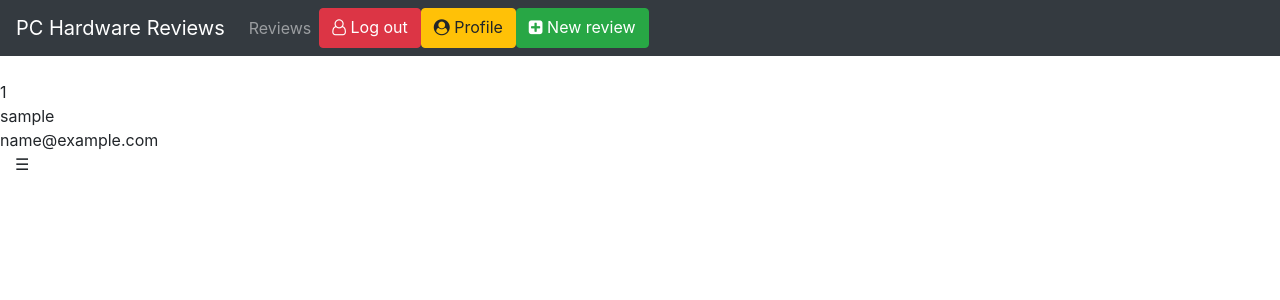
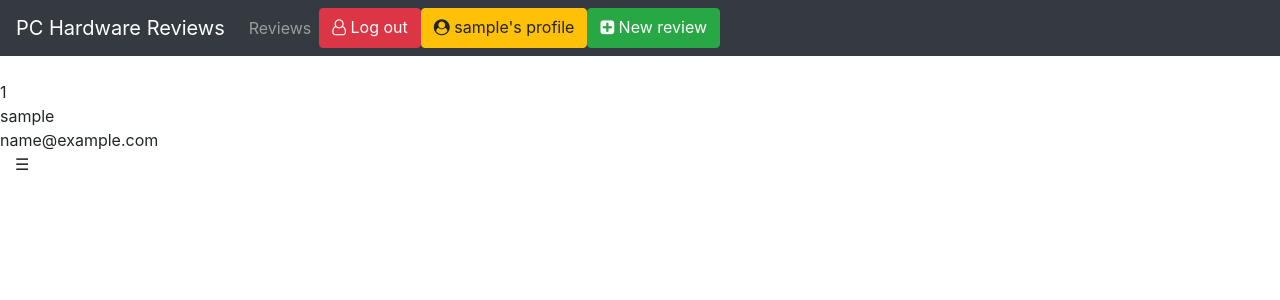
Before and after one commit to andrewsui/tgc07-project03, a Flask app: page /categories in a window 1280 px wide. Shown: the top 300 px of the page. Run offline with Flask 2, Linux system fonts and the light colour scheme; the visitor is signed in with stand-in values (Sample User, id 1); data that the repository does not hold is empty; some libraries are stand-ins or nearby versions.

Commit message:
Add username to profile button link

```diff
--- a/templates/base-template.html
+++ b/templates/base-template.html
@@ -53,7 +53,7 @@
                     <a href="{{ url_for('login') }}" class="btn btn-primary"><i class="fa fa-user" aria-hidden="true"></i> Log in</a>
                 {% else %}
                     <a href="{{ url_for('logout') }}" class="btn btn-danger"><i class="fa fa-user-o" aria-hidden="true"></i> Log out</a>
-                    <a href="{{ url_for('update_user', user_id=current_user._id) }}" class="btn btn-warning"><i class="fa fa-user-circle" aria-hidden="true"></i> Profile</a>
+                    <a href="{{ url_for('update_user', user_id=current_user._id) }}" class="btn btn-warning"><i class="fa fa-user-circle" aria-hidden="true"></i> {{ current_user.username }}'s profile</a>
                     <a href="{{ url_for('create_thread') }}" class="btn btn-success"><i class="fa fa-plus-square" aria-hidden="true"></i> New review</a>
                 {% endif %}
             </div>
```
